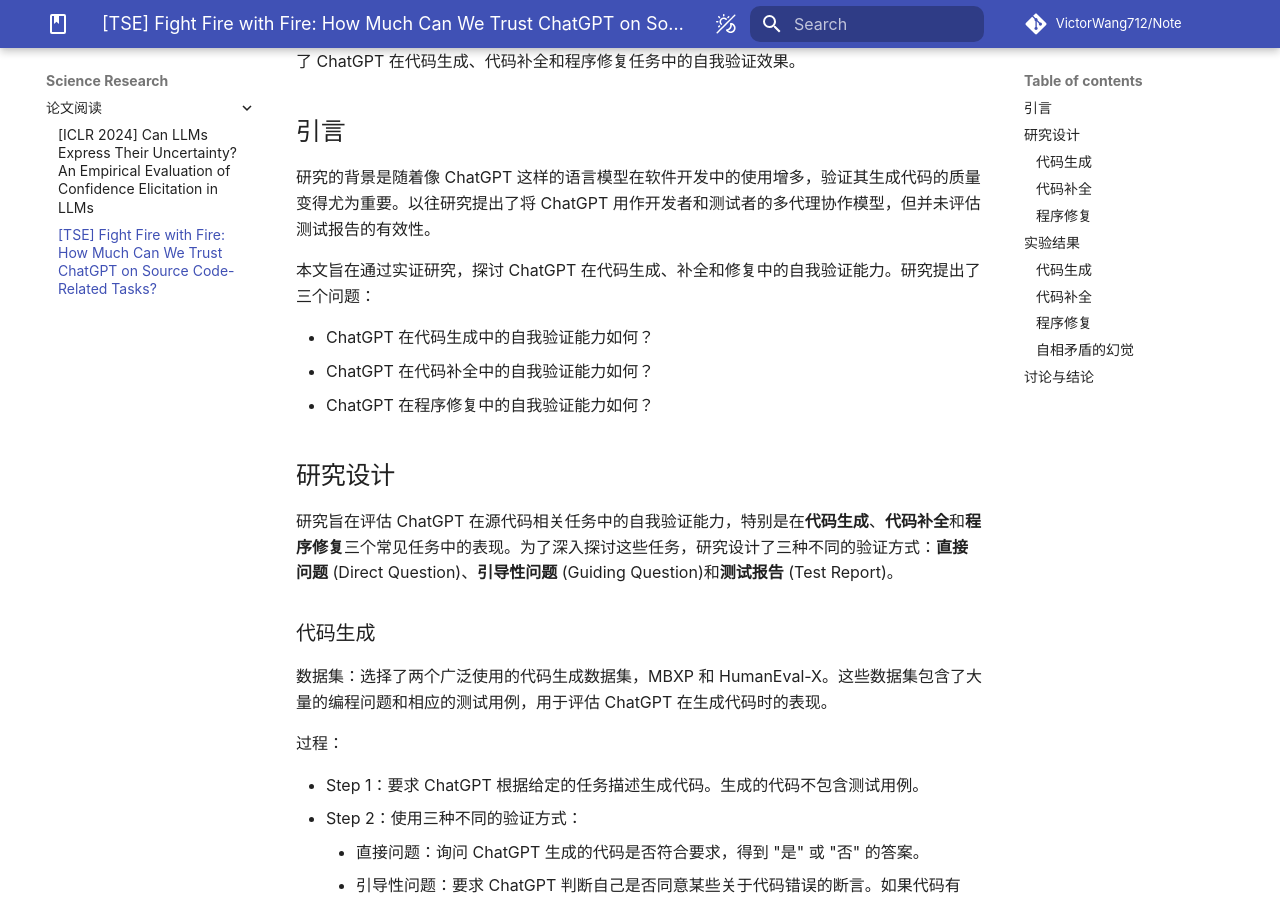
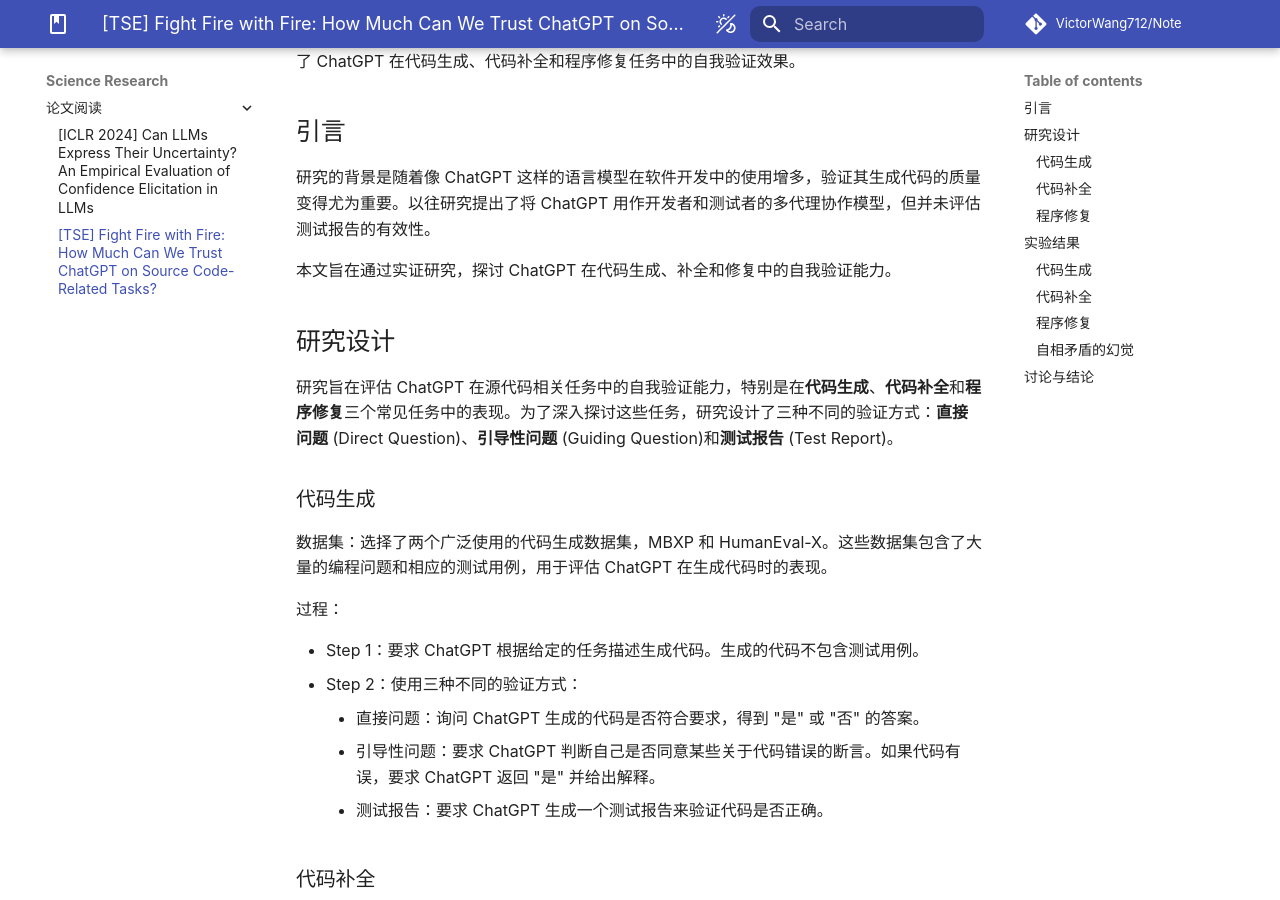
Before and after one commit to VictorWang712/Note, an MkDocs documentation site: the page built from docs/science_research/papers/arXiv_2405_12641.md, in a window 1280 px wide and 900 px high, scrolled down 537 px. Built offline with MkDocs 1.6.1 and Material for MkDocs 9.7.7, drawn with Linux system fonts in a browser that asks for light colours; some web fonts are replaced; comment, search, counter and statistics services are not loaded.

Commit message:
docs: Edit arXiv:2405.12641

```diff
--- a/docs/science_research/papers/arXiv_2405_12641.md
+++ b/docs/science_research/papers/arXiv_2405_12641.md
@@ -25,11 +25,7 @@
 
 研究的背景是随着像 ChatGPT 这样的语言模型在软件开发中的使用增多，验证其生成代码的质量变得尤为重要。以往研究提出了将 ChatGPT 用作开发者和测试者的多代理协作模型，但并未评估测试报告的有效性。
 
-本文旨在通过实证研究，探讨 ChatGPT 在代码生成、补全和修复中的自我验证能力。研究提出了三个问题：
-
-- ChatGPT 在代码生成中的自我验证能力如何？
-- ChatGPT 在代码补全中的自我验证能力如何？
-- ChatGPT 在程序修复中的自我验证能力如何？
+本文旨在通过实证研究，探讨 ChatGPT 在代码生成、补全和修复中的自我验证能力。
 
 ## 研究设计
 
```
